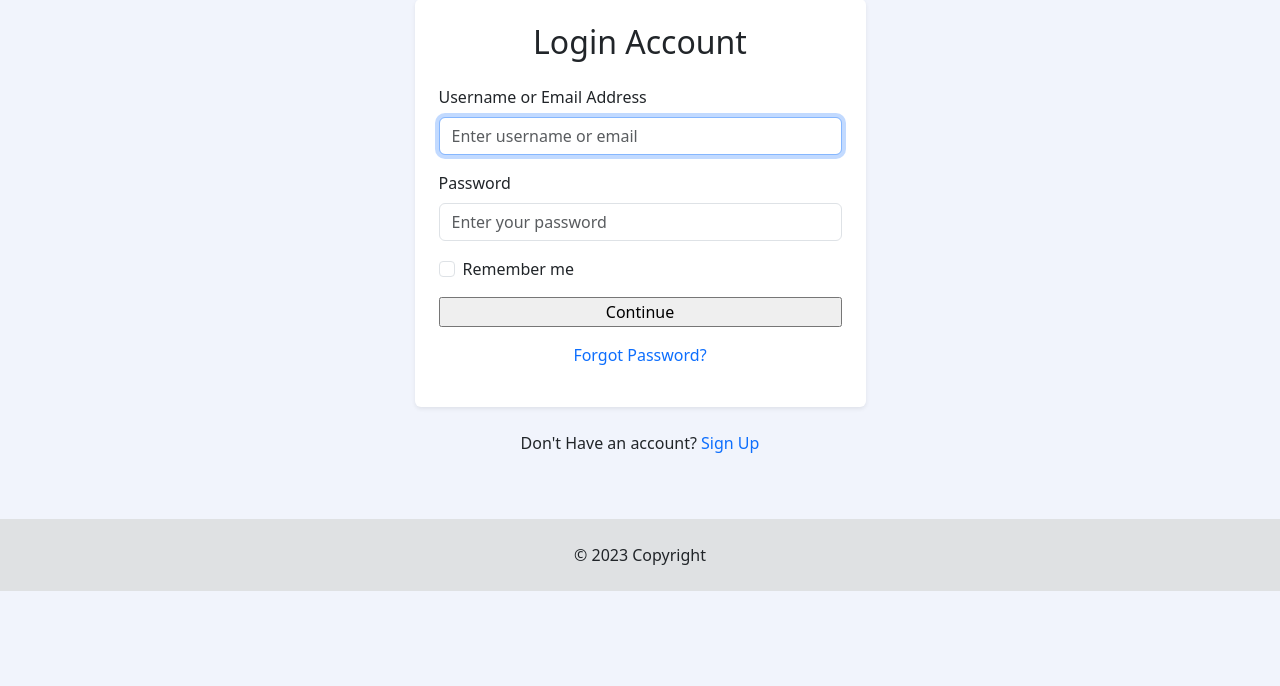
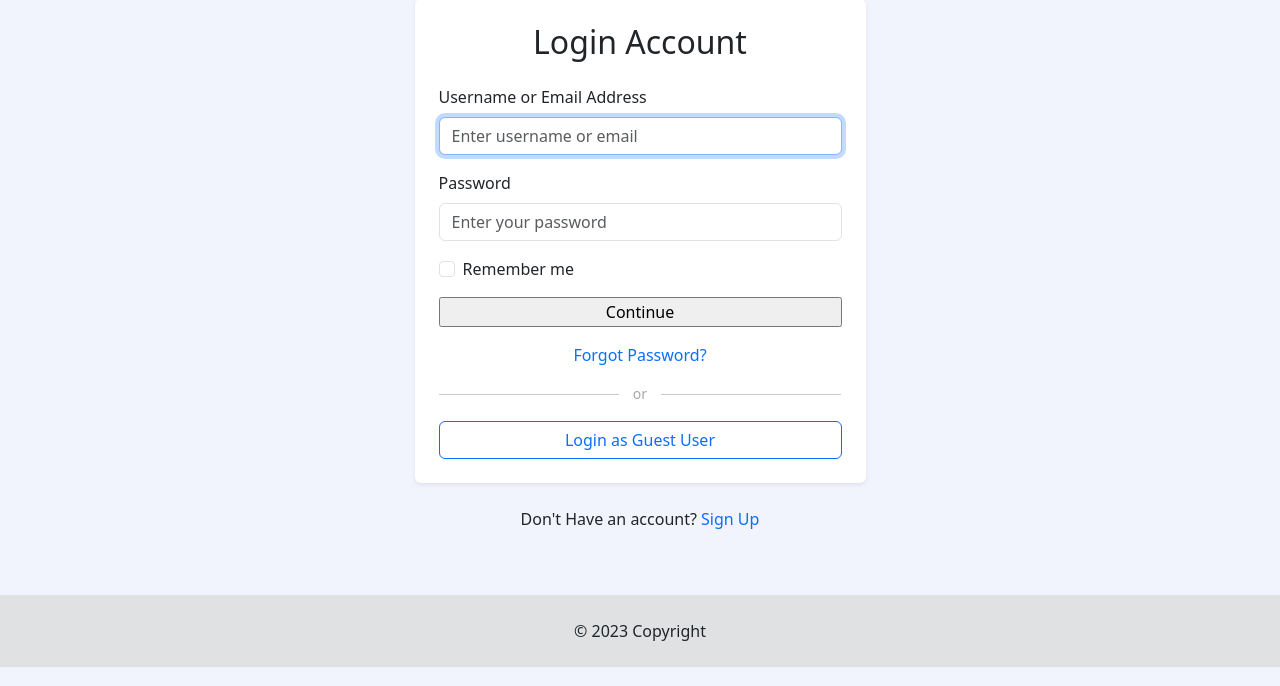
Before and after one commit to anuraagnagar/flask-user-authentication, a Flask app: page /login in a window 1280 px wide. Shown: the part 114-800 px from the top of the page. Run offline with Flask 3, Linux system fonts and the light colour scheme; some libraries are stand-ins or nearby versions.

Commit message:
Feat: added guest user login route

```diff
--- a/accounts/templates/login.html
+++ b/accounts/templates/login.html
@@ -19,13 +19,21 @@
                             {{ form.csrf_token() }}
                             {{ render_field(form.username, placeholder="Enter username or email", autofocus="true") }}
                             {{ render_field(form.password, placeholder="Enter your password") }}
-
                             {{ render_field(form.remember, checked="true") }}
                             {{ render_field(form.submit, class="w-100 mb-3") }}
                             <p class="text-center">
                                 <a href="{{ url_for('accounts.forgot_password') }}" class="text-decoration-none">
                                     Forgot Password?</a>
                             </p>
+                        </form>
+                        <div class="main-divider main-divider-horizontal my-3" role="separator">
+                            <span>or</span>
+                        </div>
+                        <form action="{{ url_for('accounts.login_guest_user') }}" method="post">
+                            <input id="authenticate_token" type="hidden" name="csrf_token" value="{{ csrf_token() }}">
+                            <input type="hidden" name="username" value="test_user">
+                            <input class="btn btn-outline-primary w-100" type="submit" name="submit"
+                                value="Login as Guest User">
                         </form>
                     </div>
                 </div>
```
